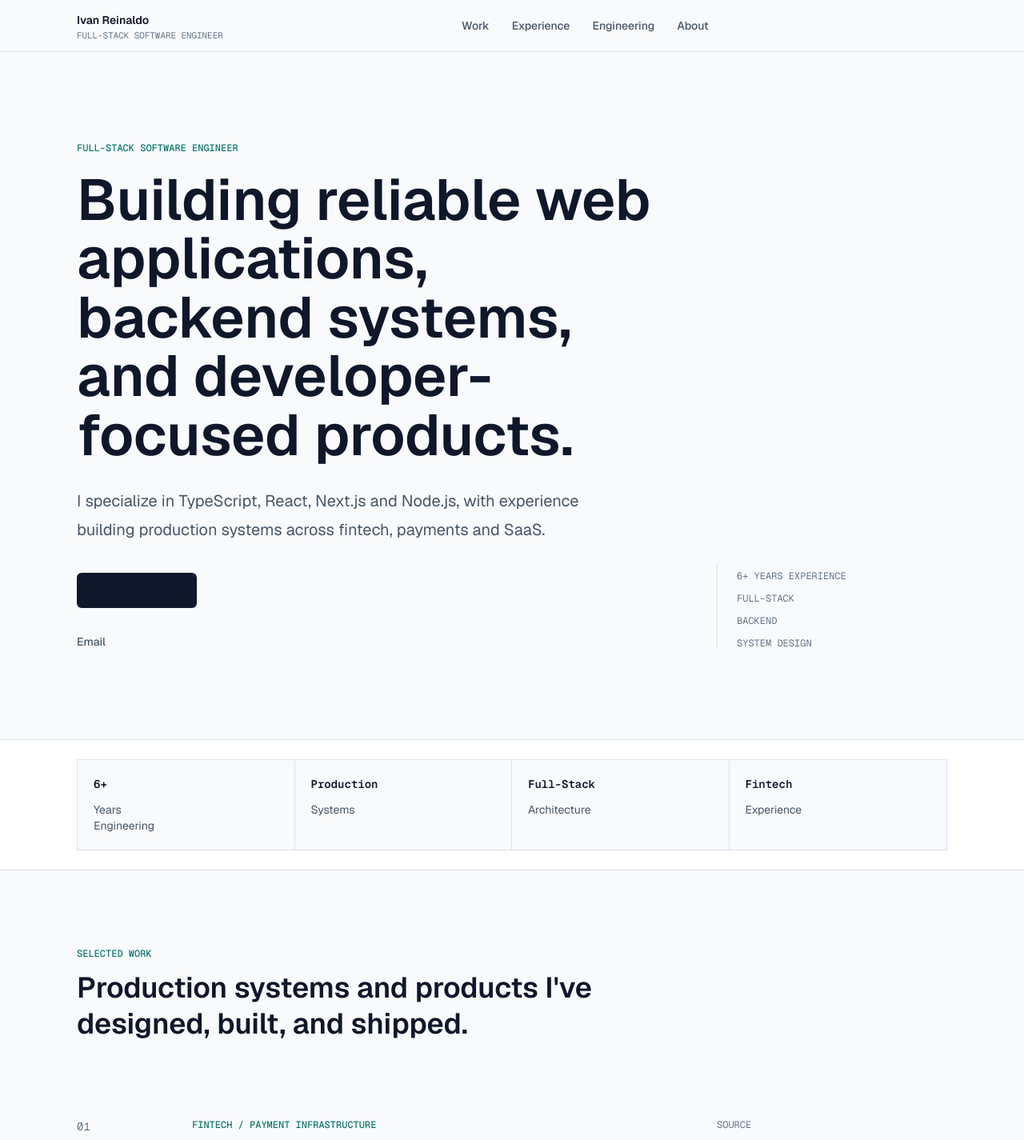
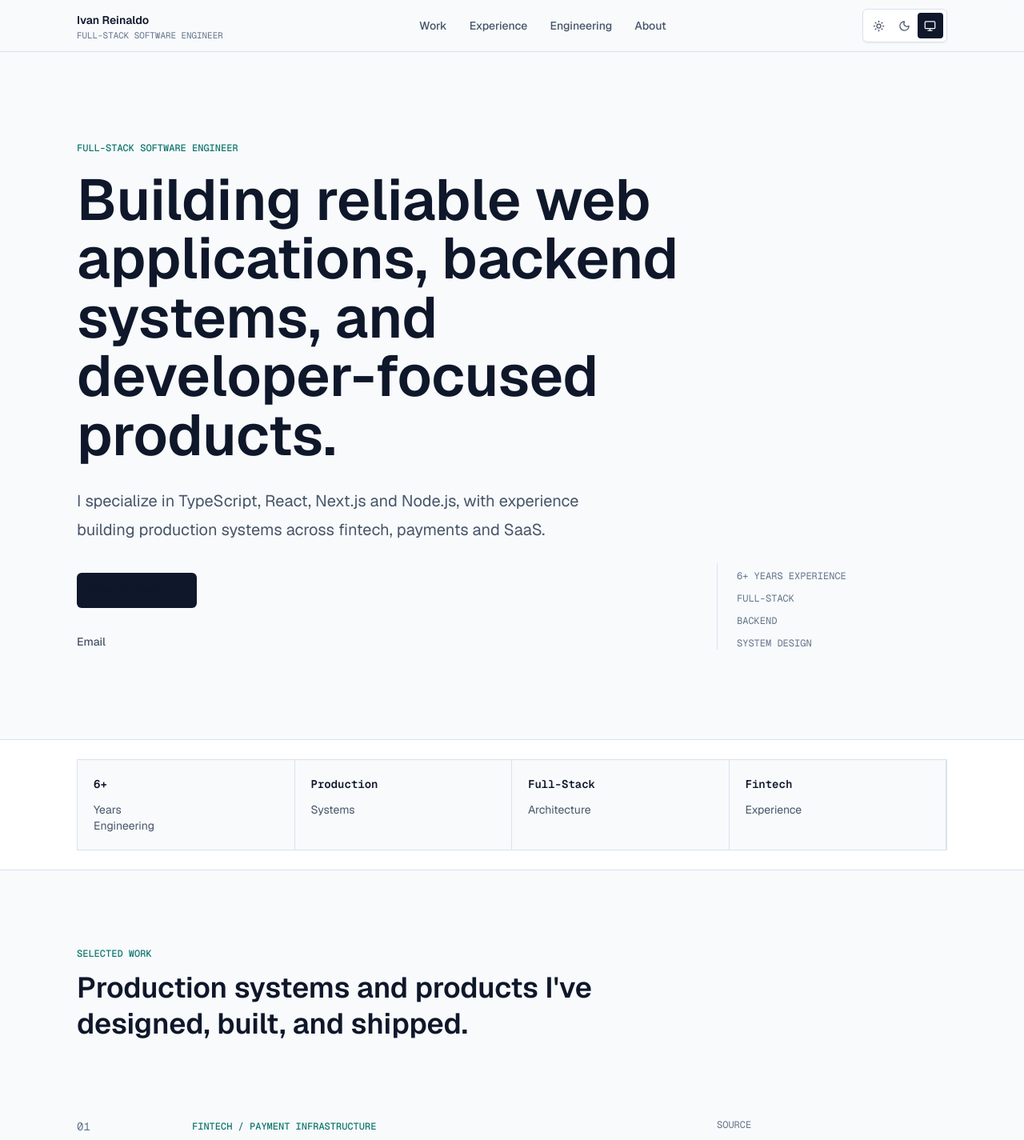
Before and after one commit to reinaldoivan777/ivan-reinaldo, a Next.js app: page / in a window 1280 px wide. Shown: the top 1425 px of the page at 80% size. Built offline with nearby package versions, Linux system fonts and the light colour scheme.

Commit message:
feat: Add dark mode and responsive refinements.

```diff
--- a/src/app/globals.css
+++ b/src/app/globals.css
@@ -63,6 +63,46 @@
   }
 }
 
+:root[data-theme="light"] {
+  color-scheme: light;
+
+  --background: #f8fafc;
+  --foreground: #0f172a;
+  --surface: #ffffff;
+  --surface-muted: #f1f5f9;
+  --surface-elevated: #ffffff;
+  --border: #d9e2ec;
+  --border-strong: #a8b3c2;
+  --muted: #64748b;
+  --muted-foreground: #475569;
+  --accent: #0f766e;
+  --accent-foreground: #ffffff;
+  --accent-muted: #ccfbf1;
+  --danger: #b91c1c;
+  --ring: #0f766e;
+  --shadow-soft: 0 1px 2px rgb(15 23 42 / 0.06);
+}
+
+:root[data-theme="dark"] {
+  color-scheme: dark;
+
+  --background: #09090b;
+  --foreground: #f4f4f5;
+  --surface: #111113;
+  --surface-muted: #18181b;
+  --surface-elevated: #1f1f23;
+  --border: #27272a;
+  --border-strong: #3f3f46;
+  --muted: #a1a1aa;
+  --muted-foreground: #d4d4d8;
+  --accent: #2dd4bf;
+  --accent-foreground: #042f2e;
+  --accent-muted: #134e4a;
+  --danger: #f87171;
+  --ring: #2dd4bf;
+  --shadow-soft: 0 1px 2px rgb(0 0 0 / 0.35);
+}
+
 * {
   box-sizing: border-box;
 }
--- a/src/app/layout.tsx
+++ b/src/app/layout.tsx
@@ -13,6 +13,15 @@ const geistMono = Geist_Mono({
   variable: "--font-geist-mono",
   subsets: ["latin"],
 });
+
+const themeInitScript = `
+try {
+  var theme = window.localStorage.getItem("theme");
+  if (theme === "light" || theme === "dark") {
+    document.documentElement.dataset.theme = theme;
+  }
+} catch (_) {}
+`;
 
 export const metadata: Metadata = {
   title: {
@@ -68,6 +77,9 @@ export default function RootLayout({ children }: LayoutProps<"/">) {
       lang="en"
       className={`${geistSans.variable} ${geistMono.variable} h-full scroll-smooth antialiased`}
     >
+      <head>
+        <script dangerouslySetInnerHTML={{ __html: themeInitScript }} />
+      </head>
       <body className="flex min-h-full flex-col bg-background text-foreground">
         <a
           href="#main-content"
--- a/src/components/layout/mobile-nav.tsx
+++ b/src/components/layout/mobile-nav.tsx
@@ -3,6 +3,7 @@
 import { useState } from "react";
 import { ArrowUpRight, FileText, Menu, X } from "lucide-react";
 import type { SocialLink } from "@/types/portfolio";
+import { ThemeToggle } from "./theme-toggle";
 
 interface NavItem {
   label: string;
@@ -83,6 +84,11 @@ export function MobileNav({ navItems, socialItems, resumeLink }: MobileNavProps)
               ) : null}
             </div>
           ) : null}
+
+          <div className="mt-5 flex items-center justify-between border-t border-border pt-5">
+            <span className="font-mono text-xs uppercase text-muted">Theme</span>
+            <ThemeToggle />
+          </div>
         </div>
       ) : null}
     </div>
--- a/src/components/layout/navbar.tsx
+++ b/src/components/layout/navbar.tsx
@@ -2,6 +2,7 @@ import Link from "next/link";
 import { ArrowUpRight, FileText } from "lucide-react";
 import { socialLinks } from "@/data/social";
 import { MobileNav } from "./mobile-nav";
+import { ThemeToggle } from "./theme-toggle";
 
 const navItems = [
   { label: "Work", href: "#work" },
@@ -71,6 +72,8 @@ export function Navbar() {
               Resume
             </a>
           ) : null}
+
+          <ThemeToggle />
         </div>
 
         <MobileNav navItems={navItems} socialItems={socialNavItems} resumeLink={resumeLink} />
--- /dev/null
+++ b/src/components/layout/theme-toggle.tsx
@@ -0,0 +1,83 @@
+"use client";
+
+import { Monitor, Moon, Sun } from "lucide-react";
+import { useEffect, useState } from "react";
+
+type ThemePreference = "light" | "dark" | "system";
+
+const themeOptions: Array<{
+  value: ThemePreference;
+  label: string;
+  icon: typeof Sun;
+}> = [
+  { value: "light", label: "Light", icon: Sun },
+  { value: "dark", label: "Dark", icon: Moon },
+  { value: "system", label: "System", icon: Monitor },
+];
+
+function applyTheme(theme: ThemePreference) {
+  const root = document.documentElement;
+
+  root.dataset.theme = theme;
+
+  if (theme === "system") {
+    root.removeAttribute("data-theme");
+  }
+}
+
+function getInitialTheme(): ThemePreference {
+  if (typeof window === "undefined") {
+    return "system";
+  }
+
+  const storedTheme = window.localStorage.getItem("theme");
+
+  if (
+    storedTheme === "light" ||
+    storedTheme === "dark" ||
+    storedTheme === "system"
+  ) {
+    return storedTheme;
+  }
+
+  return "system";
+}
+
+export function ThemeToggle() {
+  const [theme, setTheme] = useState<ThemePreference>(getInitialTheme);
+
+  useEffect(() => {
+    applyTheme(theme);
+  }, [theme]);
+
+  function updateTheme(nextTheme: ThemePreference) {
+    setTheme(nextTheme);
+    applyTheme(nextTheme);
+    window.localStorage.setItem("theme", nextTheme);
+  }
+
+  return (
+    <div
+      className="inline-flex rounded-md border border-border bg-surface p-1 shadow-soft"
+      aria-label="Theme preference"
+    >
+      {themeOptions.map((option) => {
+        const Icon = option.icon;
+        const isSelected = theme === option.value;
+
+        return (
+          <button
+            key={option.value}
+            type="button"
+            className="inline-flex size-8 items-center justify-center rounded-[4px] text-muted-foreground transition-colors hover:bg-surface-muted hover:text-foreground aria-pressed:bg-foreground aria-pressed:text-background"
+            aria-label={`Use ${option.label.toLowerCase()} theme`}
+            aria-pressed={isSelected}
+            onClick={() => updateTheme(option.value)}
+          >
+            <Icon aria-hidden="true" size={15} />
+          </button>
+        );
+      })}
+    </div>
+  );
+}
--- a/src/components/project/project-card.tsx
+++ b/src/components/project/project-card.tsx
@@ -10,12 +10,12 @@ interface ProjectCardProps {
 export function ProjectCard({ project, index }: ProjectCardProps) {
   return (
     <article className="group grid gap-8 border-t border-border py-10 first:border-t-0 md:grid-cols-[7rem_minmax(0,1fr)] md:py-12">
-      <div className="flex items-center justify-between md:block">
+      <div className="flex flex-wrap items-center justify-between gap-3 md:block">
         <p className="font-mono text-sm text-muted">
           {String(index + 1).padStart(2, "0")}
         </p>
         {project.status ? (
-          <p className="mt-0 font-mono text-xs uppercase text-muted md:mt-5">
+          <p className="mt-0 font-mono text-xs uppercase leading-5 text-muted md:mt-5">
             {project.status}
           </p>
         ) : null}
@@ -23,7 +23,7 @@ export function ProjectCard({ project, index }: ProjectCardProps) {
 
       <div className="grid gap-8 lg:grid-cols-[minmax(0,1fr)_18rem]">
         <div>
-          <p className="font-mono text-xs font-medium uppercase text-accent">
+          <p className="font-mono text-xs font-medium uppercase leading-5 text-accent">
             {project.category}
           </p>
           <h3 className="mt-3 text-2xl font-semibold leading-tight text-foreground sm:text-3xl">
--- a/src/components/sections/experience.tsx
+++ b/src/components/sections/experience.tsx
@@ -39,8 +39,8 @@ export function Experience() {
                     aria-hidden="true"
                   />
 
-                  <div className="grid gap-2 sm:grid-cols-[9rem_minmax(0,1fr)]">
-                    <p className="font-mono text-sm text-muted">{item.period}</p>
+                  <div className="grid gap-2 sm:grid-cols-[10rem_minmax(0,1fr)]">
+                    <p className="font-mono text-sm leading-6 text-muted">{item.period}</p>
                     <div>
                       <h3 className="text-xl font-semibold leading-snug text-foreground">
                         {item.title}
@@ -51,11 +51,11 @@ export function Experience() {
                     </div>
                   </div>
 
-                  <p className="max-w-2xl text-base leading-7 text-muted-foreground sm:ml-36">
+                  <p className="max-w-2xl text-base leading-7 text-muted-foreground sm:ml-40">
                     {item.description}
                   </p>
 
-                  <div className="flex flex-wrap gap-2 sm:ml-36">
+                  <div className="flex flex-wrap gap-2 sm:ml-40">
                     {item.technologies.map((technology) => (
                       <span
                         key={technology}
--- a/src/components/sections/hero.tsx
+++ b/src/components/sections/hero.tsx
@@ -9,13 +9,13 @@ const availableSocialLinks = socialLinks.filter(
 export function Hero() {
   return (
     <section className="border-b border-border bg-background">
-      <div className="mx-auto grid min-h-[calc(100svh-4rem)] w-full max-w-6xl content-center gap-12 px-[var(--container-inline)] py-20 lg:grid-cols-[minmax(0,1fr)_18rem] lg:items-end lg:py-28">
+      <div className="mx-auto grid min-h-[calc(100svh-4rem)] w-full max-w-6xl content-center gap-10 px-[var(--container-inline)] py-16 sm:py-20 lg:grid-cols-[minmax(0,1fr)_18rem] lg:items-end lg:py-28">
         <div className="max-w-4xl">
           <p className="font-mono text-xs font-medium uppercase tracking-normal text-accent">
             Full-Stack Software Engineer
           </p>
 
-          <h1 className="mt-5 max-w-4xl text-5xl font-semibold leading-[1.02] tracking-normal text-foreground sm:text-6xl lg:text-7xl">
+          <h1 className="mt-5 max-w-4xl text-4xl font-semibold leading-[1.05] tracking-normal text-foreground sm:text-6xl sm:leading-[1.02] lg:text-7xl">
             Building reliable web applications, backend systems, and
             developer-focused products.
           </h1>
@@ -29,7 +29,7 @@ export function Hero() {
           <div className="mt-9 flex flex-col gap-3 sm:flex-row">
             <a
               href="#work"
-              className="inline-flex h-11 items-center justify-center gap-2 rounded-md bg-foreground px-4 text-sm font-medium text-background transition-colors hover:bg-muted-foreground"
+              className="inline-flex h-11 w-full items-center justify-center gap-2 rounded-md bg-foreground px-4 text-sm font-medium text-background transition-colors hover:bg-muted-foreground sm:w-auto"
             >
               View My Work
               <ArrowDown aria-hidden="true" size={16} />
@@ -38,7 +38,7 @@ export function Hero() {
             {resumeLink?.href ? (
               <a
                 href={resumeLink.href}
-                className="inline-flex h-11 items-center justify-center gap-2 rounded-md border border-border bg-surface px-4 text-sm font-medium text-foreground shadow-soft transition-colors hover:border-border-strong hover:bg-surface-muted"
+                className="inline-flex h-11 w-full items-center justify-center gap-2 rounded-md border border-border bg-surface px-4 text-sm font-medium text-foreground shadow-soft transition-colors hover:border-border-strong hover:bg-surface-muted sm:w-auto"
               >
                 <FileText aria-hidden="true" size={16} />
                 Download Resume
--- a/src/components/sections/metrics.tsx
+++ b/src/components/sections/metrics.tsx
@@ -8,9 +8,12 @@ export function Metrics() {
           Engineering metrics
         </h2>
 
-        <div className="grid grid-cols-2 divide-x divide-y divide-border border border-border bg-background sm:grid-cols-4 sm:divide-y-0">
+        <div className="grid grid-cols-1 overflow-hidden border border-border bg-background min-[360px]:grid-cols-2 sm:grid-cols-4">
           {metrics.map((metric) => (
-            <div key={`${metric.value}-${metric.label}`} className="min-h-28 p-5">
+            <div
+              key={`${metric.value}-${metric.label}`}
+              className="min-h-28 border-b border-border p-5 min-[360px]:border-r sm:border-b-0 last:border-b-0 min-[360px]:even:border-r-0 sm:even:border-r sm:last:border-r-0"
+            >
               <p className="font-mono text-sm font-semibold text-foreground">
                 {metric.value}
               </p>
```
